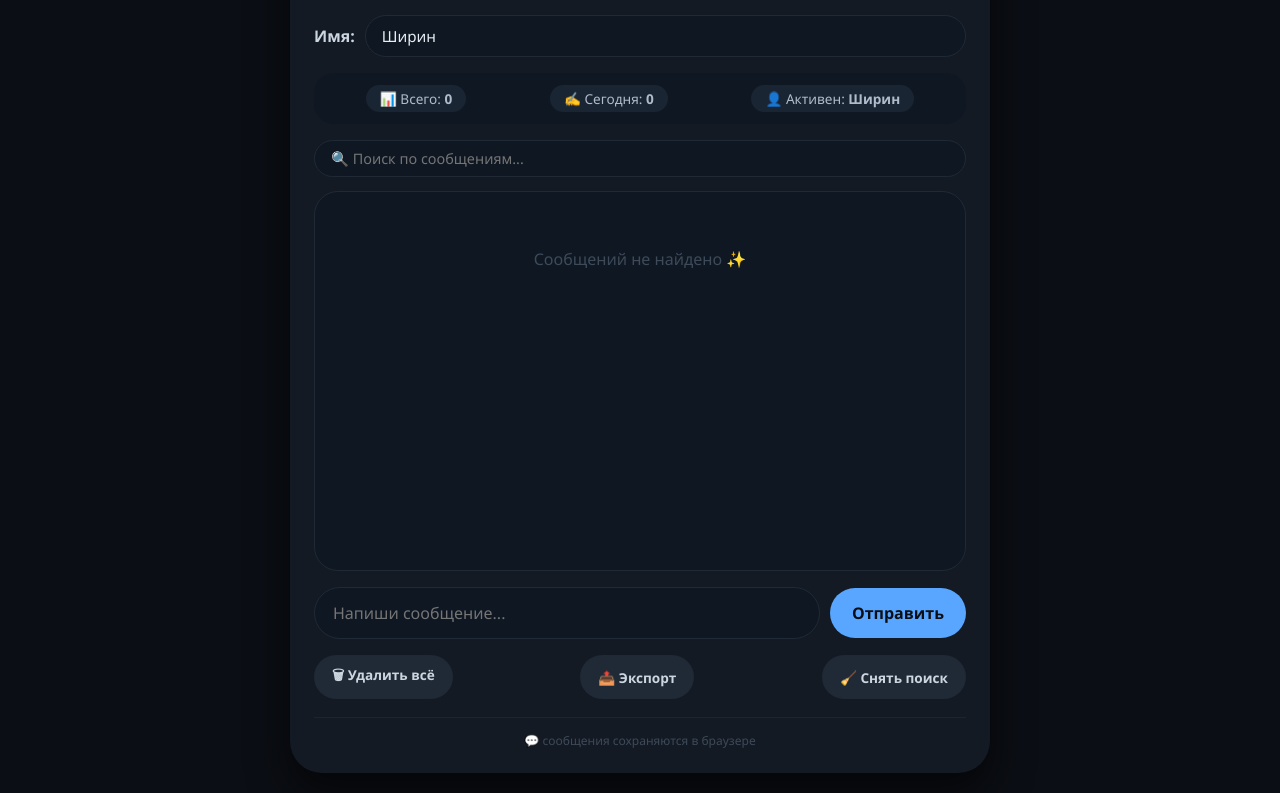
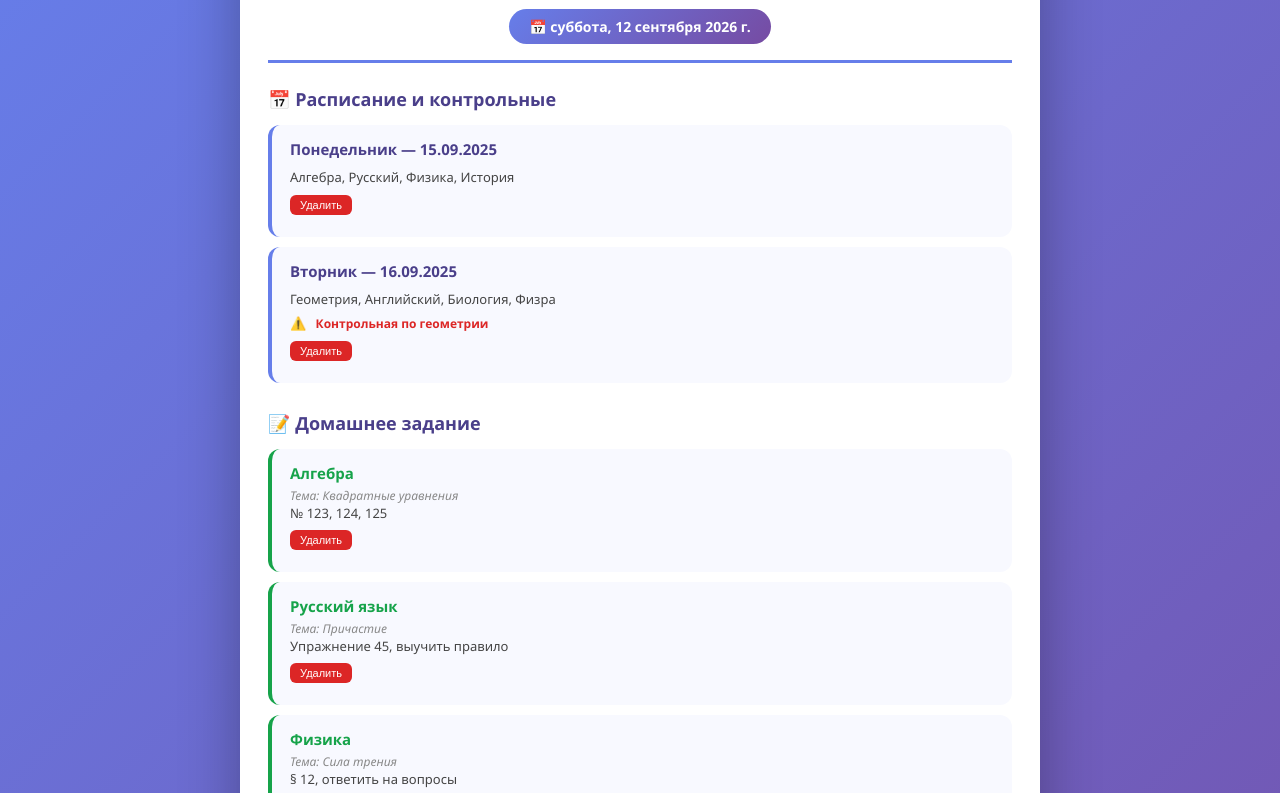
Before and after one commit to TornadoSOS/Chat_INdom, a plain HTML site: page index.html in a window 1280 px wide. Shown: the part 112-905 px from the top of the page. Drawn offline with Linux system fonts and the light colour scheme.

Commit message:
Update index.html

```diff
--- a/index.html
+++ b/index.html
@@ -3,439 +3,397 @@
 <head>
     <meta charset="UTF-8">
     <meta name="viewport" content="width=device-width, initial-scale=1.0">
-  <title>Семейный чат — 1000+ строк</title>
+    <title>ДЗ 7Б | Хайыракан</title>
     <style>
-    * {
-      margin: 0;
-      padding: 0;
-      box-sizing: border-box;
-      font-family: 'Segoe UI', Tahoma, sans-serif;
-    }
-
+        * { margin: 0; padding: 0; box-sizing: border-box; }
         body {
-      background: #0b0e14;
-      display: flex;
-      justify-content: center;
-      align-items: center;
+            font-family: 'Segoe UI', Arial, sans-serif;
+            background: linear-gradient(135deg, #667eea 0%, #764ba2 100%);
             min-height: 100vh;
             padding: 20px;
+            color: #1a1a1a;
         }
-
-    .app {
-      max-width: 700px;
-      width: 100%;
-      background: #141a24;
-      border-radius: 32px;
-      padding: 24px;
-      box-shadow: 0 20px 40px rgba(0, 0, 0, 0.6);
+        .container {
+            max-width: 800px;
+            margin: 0 auto;
+            background: #fff;
+            border-radius: 20px;
+            padding: 28px;
+            box-shadow: 0 20px 60px rgba(0,0,0,0.3);
         }
-
-    h1 {
+        .header {
+            text-align: center;
+            margin-bottom: 24px;
+            padding-bottom: 16px;
+            border-bottom: 3px solid #667eea;
+        }
+        .header h1 {
+            font-size: 28px;
+            color: #4a3f8a;
+            margin-bottom: 4px;
+        }
+        .header p {
+            color: #666;
+            font-size: 14px;
+        }
+        .date-badge {
+            display: inline-block;
+            background: linear-gradient(135deg, #667eea, #764ba2);
             color: #fff;
-      font-size: 2em;
-      text-align: center;
+            padding: 8px 20px;
+            border-radius: 20px;
+            font-size: 14px;
+            font-weight: bold;
+            margin-top: 12px;
         }
-
-    .sub {
-      text-align: center;
-      color: #8892a0;
-      margin-bottom: 20px;
-      font-size: 0.95em;
+        .section {
+            margin-bottom: 28px;
         }
-
-    .name-area {
+        .section h2 {
+            font-size: 18px;
+            color: #4a3f8a;
+            margin-bottom: 14px;
             display: flex;
-      flex-wrap: wrap;
-      gap: 10px;
             align-items: center;
-      margin-bottom: 16px;
+            gap: 8px;
         }
-
-    .name-area label {
-      color: #ccd6e0;
-      font-weight: 600;
+        .day-card {
+            background: #f8f9ff;
+            border-radius: 12px;
+            padding: 14px 18px;
+            margin-bottom: 10px;
+            border-left: 4px solid #667eea;
         }
-
-    .name-area input {
-      flex: 1;
-      padding: 10px 16px;
-      border-radius: 30px;
-      border: 1px solid #1f2a36;
-      background: #0f1722;
-      color: #e6edf3;
-      font-size: 0.95em;
-      outline: none;
-      transition: 0.2s;
-      min-width: 120px;
+        .day-card .day-name {
+            font-weight: bold;
+            color: #4a3f8a;
+            font-size: 15px;
+            margin-bottom: 6px;
         }
-
-    .name-area input:focus {
-      border-color: #58a6ff;
-      box-shadow: 0 0 10px #58a6ff33;
+        .day-card .lesson {
+            font-size: 13px;
+            color: #444;
+            padding: 3px 0;
         }
-
-    .stats {
-      display: flex;
-      flex-wrap: wrap;
-      gap: 12px;
-      background: #0f1722;
-      padding: 12px 16px;
-      border-radius: 20px;
-      margin-bottom: 16px;
-      justify-content: space-around;
-      font-size: 0.85em;
-      color: #b0bccb;
+        .day-card .test {
+            color: #dc2626;
+            font-weight: bold;
+            font-size: 12px;
+            margin-left: 6px;
         }
-
-    .stats span {
-      background: #1a2533;
-      padding: 4px 14px;
-      border-radius: 30px;
+        .subject-card {
+            background: #f8f9ff;
+            border-radius: 12px;
+            padding: 14px 18px;
+            margin-bottom: 10px;
+            border-left: 4px solid #16a34a;
         }
-
-    .chat-box {
-      background: #0f1722;
-      border-radius: 24px;
-      padding: 16px;
-      height: 380px;
-      overflow-y: auto;
-      margin-bottom: 16px;
-      border: 1px solid #1f2a36;
+        .subject-card h3 {
+            font-size: 15px;
+            color: #16a34a;
+            margin-bottom: 4px;
         }
-
-    .chat-box::-webkit-scrollbar {
-      width: 6px;
-    }
-    .chat-box::-webkit-scrollbar-track {
-      background: #0f1722;
-    }
-    .chat-box::-webkit-scrollbar-thumb {
-      background: #2d3b4a;
-      border-radius: 8px;
-    }
-
-    .msg {
-      background: #1a2533;
-      border-radius: 16px 16px 16px 4px;
-      padding: 10px 16px;
-      margin-bottom: 10px;
-      max-width: 90%;
-      word-wrap: break-word;
-      color: #e6edf3;
-      box-shadow: 0 2px 6px rgba(0,0,0,0.3);
-      animation: fadeIn 0.3s ease;
-    }
-
-    @keyframes fadeIn {
-      from { opacity: 0; transform: translateY(10px); }
-      to { opacity: 1; transform: translateY(0); }
-    }
-
-    .msg .name {
-      font-weight: 700;
-      font-size: 0.9em;
+        .subject-card p {
+            font-size: 13px;
+            color: #444;
             margin-bottom: 2px;
         }
-
-    .msg .text {
-      font-size: 1em;
-      line-height: 1.4;
+        .subject-card .topic {
+            font-size: 12px;
+            color: #888;
+            font-style: italic;
         }
-
-    .msg .time {
-      font-size: 0.65em;
-      color: #6e7b8a;
-      text-align: right;
-      margin-top: 4px;
+        .editor {
+            background: #fffbea;
+            border: 2px dashed #fbbf24;
+            border-radius: 14px;
+            padding: 20px;
+            margin-top: 24px;
         }
-
-    .msg .del-btn {
-      background: none;
-      border: none;
-      color: #6e7b8a;
-      font-size: 0.7em;
-      cursor: pointer;
-      float: right;
-      margin-left: 12px;
-      transition: 0.2s;
-    }
-
-    .msg .del-btn:hover {
-      color: #f97583;
-    }
-
-    .input-area {
-      display: flex;
-      gap: 10px;
-      align-items: center;
-      flex-wrap: wrap;
-    }
-
-    .input-area input {
-      flex: 1;
-      padding: 14px 18px;
-      border: none;
-      border-radius: 40px;
-      background: #0f1722;
-      color: #e6edf3;
-      font-size: 1em;
-      outline: none;
-      border: 1px solid #1f2a36;
-      transition: 0.2s;
-      min-width: 150px;
-    }
-
-    .input-area input:focus {
-      border-color: #58a6ff;
-      box-shadow: 0 0 12px #58a6ff33;
-    }
-
-    .input-area button {
-      background: #58a6ff;
-      border: none;
-      border-radius: 40px;
-      padding: 14px 22px;
-      font-weight: 700;
-      color: #0b0e14;
-      cursor: pointer;
-      transition: 0.2s;
-      font-size: 1em;
-    }
-
-    .input-area button:hover {
-      background: #79b8ff;
-      transform: scale(1.02);
-    }
-
-    .actions {
-      display: flex;
-      flex-wrap: wrap;
-      gap: 10px;
-      margin-top: 16px;
-      justify-content: space-between;
-    }
-
-    .actions button {
-      background: #1f2a36;
-      border: none;
-      border-radius: 30px;
-      padding: 10px 18px;
-      color: #ccd6e0;
-      font-weight: 600;
-      cursor: pointer;
-      transition: 0.2s;
-      font-size: 0.85em;
-    }
-
-    .actions button:hover {
-      background: #2d3b4a;
-    }
-
-    .search-area {
-      display: flex;
-      gap: 10px;
+        .editor h2 {
+            font-size: 16px;
+            color: #b45309;
             margin-bottom: 14px;
         }
-
-    .search-area input {
-      flex: 1;
-      padding: 8px 16px;
-      border-radius: 30px;
-      border: 1px solid #1f2a36;
-      background: #0f1722;
-      color: #e6edf3;
-      outline: none;
-      font-size: 0.9em;
+        .editor input, .editor textarea, .editor select {
+            width: 100%;
+            padding: 10px 12px;
+            margin-bottom: 8px;
+            border: 1px solid #ddd;
+            border-radius: 8px;
+            font-size: 14px;
+            font-family: inherit;
         }
-
-    .search-area input:focus {
-      border-color: #58a6ff;
+        .editor textarea { resize: vertical; min-height: 50px; }
+        .editor .row {
+            display: flex;
+            gap: 8px;
+            margin-bottom: 8px;
         }
-
-    .footer-info {
+        .editor .row > * { flex: 1; }
+        .btn {
+            background: linear-gradient(135deg, #667eea, #764ba2);
+            color: #fff;
+            border: none;
+            border-radius: 10px;
+            padding: 12px 24px;
+            font-size: 14px;
+            font-weight: bold;
+            cursor: pointer;
+            transition: transform 0.2s, box-shadow 0.2s;
+            width: 100%;
+            margin-top: 8px;
+        }
+        .btn:hover {
+            transform: translateY(-2px);
+            box-shadow: 0 6px 20px rgba(102,126,234,0.4);
+        }
+        .btn-green {
+            background: linear-gradient(135deg, #16a34a, #15803d);
+        }
+        .btn-green:hover {
+            box-shadow: 0 6px 20px rgba(22,163,74,0.4);
+        }
+        .btn-red {
+            background: linear-gradient(135deg, #dc2626, #b91c1c);
+        }
+        .btn-red:hover {
+            box-shadow: 0 6px 20px rgba(220,38,38,0.4);
+        }
+        .item-row {
+            display: flex;
+            justify-content: space-between;
+            align-items: center;
+            gap: 8px;
+            padding: 8px 0;
+            border-bottom: 1px solid #eee;
+            font-size: 13px;
+        }
+        .item-row:last-child { border-bottom: none; }
+        .item-row button {
+            background: #dc2626;
+            color: #fff;
+            border: none;
+            border-radius: 6px;
+            padding: 4px 10px;
+            font-size: 11px;
+            cursor: pointer;
+            flex-shrink: 0;
+        }
+        .hidden { display: none; }
+        .link-box {
+            margin-top: 14px;
+            padding: 14px;
+            background: #e8f0fe;
+            border-radius: 10px;
+            word-break: break-all;
+            font-size: 12px;
+        }
+        .link-box a {
+            color: #1a56db;
+            font-weight: bold;
+        }
+        .empty {
             text-align: center;
-      color: #3d4a5a;
-      font-size: 0.75em;
-      margin-top: 18px;
-      border-top: 1px solid #1a2533;
-      padding-top: 14px;
+            color: #999;
+            font-size: 13px;
+            padding: 20px;
         }
+        .footer {
+            margin-top: 24px;
+            text-align: center;
+            font-size: 12px;
+            color: #999;
+        }
+        .footer a { color: #667eea; }
     </style>
 </head>
 <body>
-
-<div class="app">
-  <h1>👨‍👩‍👦‍👦 Семья</h1>
-  <div class="sub">чат с удалением, поиском и статистикой</div>
-
-  <div class="name-area">
-    <label for="userName">Имя:</label>
-    <input type="text" id="userName" placeholder="Введите имя" value="Ширин">
+    <div class="container">
+        <div class="header">
+            <h1>📚 ДЗ 7Б</h1>
+            <p>МБОУ СОШ с. Хайыракан</p>
+            <div class="date-badge" id="dateBadge">Дата: сегодня</div>
         </div>
 
-  <div class="stats" id="statsArea">
-    <span>📊 Всего: <b id="totalCount">0</b></span>
-    <span>✍️ Сегодня: <b id="todayCount">0</b></span>
-    <span>👤 Активен: <b id="activeUser">Ширин</b></span>
+        <!-- РАСПИСАНИЕ -->
+        <div class="section">
+            <h2>📅 Расписание и контрольные</h2>
+            <div id="scheduleList"></div>
         </div>
 
-  <div class="search-area">
-    <input type="text" id="searchInput" placeholder="🔍 Поиск по сообщениям...">
+        <!-- ДЗ -->
+        <div class="section">
+            <h2>📝 Домашнее задание</h2>
+            <div id="tasksList"></div>
         </div>
 
-  <div class="chat-box" id="chatBox"></div>
+        <!-- РЕДАКТОР -->
+        <div class="editor" id="editor">
+            <h2>✏️ Редактор (только для тебя)</h2>
 
-  <div class="input-area">
-    <input type="text" id="msgInput" placeholder="Напиши сообщение...">
-    <button onclick="sendMessage()">Отправить</button>
+            <h3 style="font-size:14px; color:#b45309; margin-bottom:8px;">Добавить день</h3>
+            <input type="text" id="dayInput" placeholder="День недели (например: Понедельник)">
+            <input type="text" id="dateInput" placeholder="Число (например: 15.09.2025)">
+            <textarea id="lessonsInput" placeholder="Уроки через запятую (Алгебра, Русский, Физика)"></textarea>
+            <input type="text" id="testInput" placeholder="Контрольная по какому предмету? (необязательно)">
+            <button class="btn btn-green" onclick="addDay()">➕ Добавить день</button>
+
+            <h3 style="font-size:14px; color:#b45309; margin:16px 0 8px;">Добавить ДЗ</h3>
+            <div class="row">
+                <input type="text" id="subjectInput" placeholder="Предмет">
+                <input type="text" id="topicInput" placeholder="Тема урока">
+            </div>
+            <textarea id="taskInput" placeholder="Задание"></textarea>
+            <button class="btn btn-green" onclick="addTask()">➕ Добавить ДЗ</button>
+
+            <button class="btn" onclick="generateLink()" style="margin-top:16px;">📤 Сгенерировать ссылку для класса</button>
+            <div id="linkBox" class="link-box hidden"></div>
+
+            <button class="btn btn-red" onclick="clearAll()" style="margin-top:8px;">🗑 Очистить всё</button>
         </div>
 
-  <div class="actions">
-    <button onclick="deleteAllMessages()">🗑 Удалить всё</button>
-    <button onclick="exportChat()">📤 Экспорт</button>
-    <button onclick="clearSearch()">🧹 Снять поиск</button>
+        <div class="footer">
+            <p>Обновляется вручную | <a href="#">Дневник.ру</a></p>
         </div>
-
-  <div class="footer-info">💬 сообщения сохраняются в браузере</div>
     </div>
 
     <script>
-  const STORAGE_KEY = 'familyChat1000';
+        // Дата
+        const dateBadge = document.getElementById('dateBadge');
+        const today = new Date();
+        const options = { day: 'numeric', month: 'long', year: 'numeric', weekday: 'long' };
+        dateBadge.textContent = '📅 ' + today.toLocaleDateString('ru-RU', options);
 
-  function loadMessages() {
+        // Данные
+        let schedule = [
+            { day: 'Понедельник', date: '15.09.2025', lessons: 'Алгебра, Русский, Физика, История', test: '' },
+            { day: 'Вторник', date: '16.09.2025', lessons: 'Геометрия, Английский, Биология, Физра', test: 'Контрольная по геометрии' },
+        ];
+
+        let tasks = [
+            { subject: 'Алгебра', topic: 'Квадратные уравнения', task: '№ 123, 124, 125' },
+            { subject: 'Русский язык', topic: 'Причастие', task: 'Упражнение 45, выучить правило' },
+            { subject: 'Физика', topic: 'Сила трения', task: '§ 12, ответить на вопросы' },
+        ];
+
+        // Загрузка из ссылки
+        function loadFromUrl() {
+            const params = new URLSearchParams(window.location.search);
+            const data = params.get('data');
+            if (data) {
                 try {
-      return JSON.parse(localStorage.getItem(STORAGE_KEY)) || [];
-    } catch {
-      return [];
+                    const parsed = JSON.parse(decodeURIComponent(data));
+                    if (parsed.schedule) schedule = parsed.schedule;
+                    if (parsed.tasks) tasks = parsed.tasks;
+                } catch(e) { console.log('Ошибка загрузки'); }
             }
         }
 
-  function saveMessages(messages) {
-    localStorage.setItem(STORAGE_KEY, JSON.stringify(messages));
+        function render() {
+            // Расписание
+            const schContainer = document.getElementById('scheduleList');
+            schContainer.innerHTML = '';
+            if (schedule.length === 0) {
+                schContainer.innerHTML = '<div class="empty">Нет расписания</div>';
+            } else {
+                schedule.forEach((s, i) => {
+                    const div = document.createElement('div');
+                    div.className = 'day-card';
+                    div.innerHTML = `
+                        <div class="day-name">${s.day} ${s.date ? '— ' + s.date : ''}</div>
+                        <div class="lesson">${s.lessons}</div>
+                        ${s.test ? '<div class="lesson">⚠️ <span class="test">' + s.test + '</span></div>' : ''}
+                        <div class="item-row" style="border:none; padding-top:6px;">
+                            <button onclick="deleteDay(${i})">Удалить</button>
+                        </div>
+                    `;
+                    schContainer.appendChild(div);
+                });
             }
 
-  function getColor(name) {
-    const colors = ['#58a6ff', '#f97583', '#ffb86b', '#6fcf97', '#bb86fc', '#ff79c6'];
-    let hash = 0;
-    for (let i = 0; i < name.length; i++) {
-      hash = name.charCodeAt(i) + ((hash << 5) - hash);
-    }
-    return colors[Math.abs(hash) % colors.length];
-  }
-
-  function getToday() {
-    return new Date().toDateString();
-  }
-
-  function renderMessages(filter = '') {
-    const box = document.getElementById('chatBox');
-    const messages = loadMessages();
-    const filtered = filter ? messages.filter(m => m.text.toLowerCase().includes(filter.toLowerCase())) : messages;
-    box.innerHTML = '';
-    if (filtered.length === 0) {
-      box.innerHTML = '<div style="color:#3d4a5a; text-align:center; padding:40px 0;">Сообщений не найдено ✨</div>';
+            // ДЗ
+            const taskContainer = document.getElementById('tasksList');
+            taskContainer.innerHTML = '';
+            if (tasks.length === 0) {
+                taskContainer.innerHTML = '<div class="empty">Нет домашнего задания</div>';
             } else {
-      filtered.forEach((msg, idx) => {
+                tasks.forEach((t, i) => {
                     const div = document.createElement('div');
-        div.className = 'msg';
+                    div.className = 'subject-card';
                     div.innerHTML = `
-          <div class="name" style="color:${msg.color || '#58a6ff'}">${msg.user}</div>
-          <div class="text">${msg.text}</div>
-          <div class="time">${msg.time} <button class="del-btn" data-idx="${idx}">✕</button></div>
+                        <h3>${t.subject}</h3>
+                        ${t.topic ? '<div class="topic">Тема: ' + t.topic + '</div>' : ''}
+                        <p>${t.task}</p>
+                        <div class="item-row" style="border:none; padding-top:6px;">
+                            <button onclick="deleteTask(${i})">Удалить</button>
+                        </div>
                     `;
-        box.appendChild(div);
+                    taskContainer.appendChild(div);
                 });
-    }
-    updateStats();
-    box.scrollTop = box.scrollHeight;
-  }
-
-  function updateStats() {
-    const messages = loadMessages();
-    document.getElementById('totalCount').textContent = messages.length;
-    const today = getToday();
-    const todayMsgs = messages.filter(m => m.date === today);
-    document.getElementById('todayCount').textContent = todayMsgs.length;
-    const nameInput = document.getElementById('userName');
-    document.getElementById('activeUser').textContent = nameInput.value.trim() || 'Аноним';
-  }
-
-  function sendMessage() {
-    const input = document.getElementById('msgInput');
-    const nameInput = document.getElementById('userName');
-    const text = input.value.trim();
-    const user = nameInput.value.trim() || 'Аноним';
-    if (!text) return;
-
-    const messages = loadMessages();
-    const now = new Date();
-    const timeStr = now.toLocaleTimeString('ru-RU', { hour: '2-digit', minute: '2-digit' });
-
-    messages.push({
-      user: user,
-      text: text,
-      time: timeStr,
-      date: now.toDateString(),
-      color: getColor(user)
-    });
-
-    saveMessages(messages);
-    const searchVal = document.getElementById('searchInput').value;
-    renderMessages(searchVal);
-    input.value = '';
-    input.focus();
-  }
-
-  function deleteAllMessages() {
-    if (confirm('Удалить все сообщения?')) {
-      saveMessages([]);
-      renderMessages(document.getElementById('searchInput').value);
             }
         }
 
-  function exportChat() {
-    const messages = loadMessages();
-    if (messages.length === 0) return alert('Нет сообщений для экспорта');
-    let text = '📩 Экспорт чата\n\n';
-    messages.forEach(m => {
-      text += `${m.user} (${m.time}): ${m.text}\n`;
-    });
-    const blob = new Blob([text], { type: 'text/plain' });
-    const link = document.createElement('a');
-    link.href = URL.createObjectURL(blob);
-    link.download = 'чат.txt';
-    link.click();
+        function addDay() {
+            const day = document.getElementById('dayInput').value.trim();
+            const date = document.getElementById('dateInput').value.trim();
+            const lessons = document.getElementById('lessonsInput').value.trim();
+            const test = document.getElementById('testInput').value.trim();
+            if (!day || !lessons) return;
+            schedule.push({ day, date, lessons, test });
+            document.getElementById('dayInput').value = '';
+            document.getElementById('dateInput').value = '';
+            document.getElementById('lessonsInput').value = '';
+            document.getElementById('testInput').value = '';
+            render();
         }
 
-  function clearSearch() {
-    document.getElementById('searchInput').value = '';
-    renderMessages('');
+        function addTask() {
+            const subject = document.getElementById('subjectInput').value.trim();
+            const topic = document.getElementById('topicInput').value.trim();
+            const task = document.getElementById('taskInput').value.trim();
+            if (!subject || !task) return;
+            tasks.push({ subject, topic, task });
+            document.getElementById('subjectInput').value = '';
+            document.getElementById('topicInput').value = '';
+            document.getElementById('taskInput').value = '';
+            render();
         }
 
-  document.getElementById('msgInput').addEventListener('keypress', function(e) {
-    if (e.key === 'Enter') sendMessage();
-  });
+        function deleteDay(i) {
+            schedule.splice(i, 1);
+            render();
+        }
 
-  document.getElementById('searchInput').addEventListener('input', function() {
-    renderMessages(this.value);
-  });
+        function deleteTask(i) {
+            tasks.splice(i, 1);
+            render();
+        }
 
-  document.getElementById('chatBox').addEventListener('click', function(e) {
-    if (e.target.classList.contains('del-btn')) {
-      const idx = parseInt(e.target.dataset.idx);
-      const messages = loadMessages();
-      const searchVal = document.getElementById('searchInput').value;
-      const filtered = searchVal ? messages.filter(m => m.text.toLowerCase().includes(searchVal.toLowerCase())) : messages;
-      const realIdx = messages.indexOf(filtered[idx]);
-      if (realIdx !== -1) {
-        messages.splice(realIdx, 1);
-        saveMessages(messages);
-        renderMessages(searchVal);
+        function generateLink() {
+            const data = { schedule, tasks };
+            const encoded = encodeURIComponent(JSON.stringify(data));
+            const url = window.location.origin + window.location.pathname + '?data=' + encoded;
+
+            const linkBox = document.getElementById('linkBox');
+            linkBox.classList.remove('hidden');
+            linkBox.innerHTML = `
+                <b>Ссылка для класса:</b><br>
+                <a href="${url}" target="_blank">${url}</a><br><br>
+                <button class="btn" onclick="navigator.clipboard.writeText('${url}')">📋 Скопировать</button>
+            `;
+        }
+
+        function clearAll() {
+            if (confirm('Точно очистить всё?')) {
+                schedule = [];
+                tasks = [];
+                render();
             }
         }
-  });
 
-  renderMessages('');
+        loadFromUrl();
+        render();
     </script>
 </body>
 </html>
```
Lines whose indentation alone changed are shown as unchanged.
